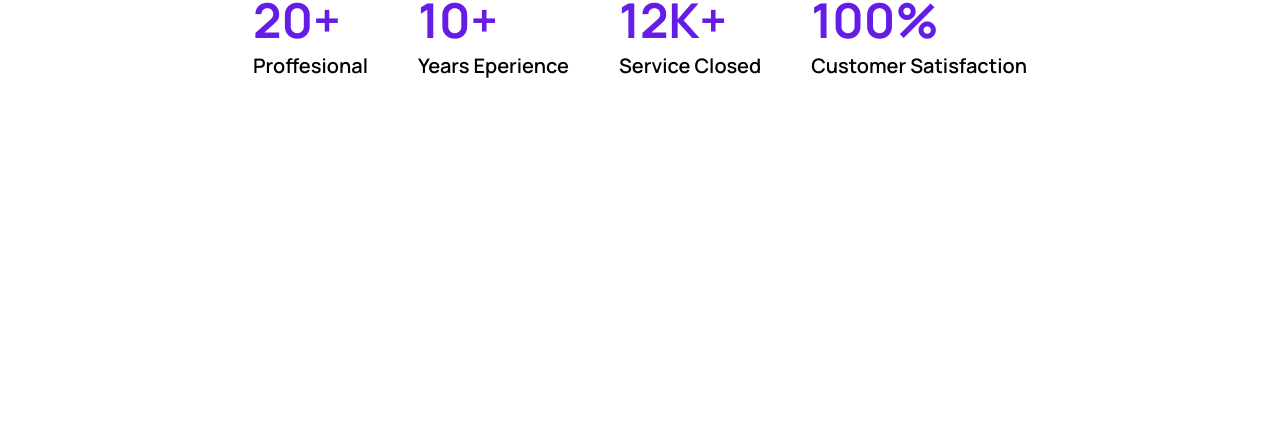
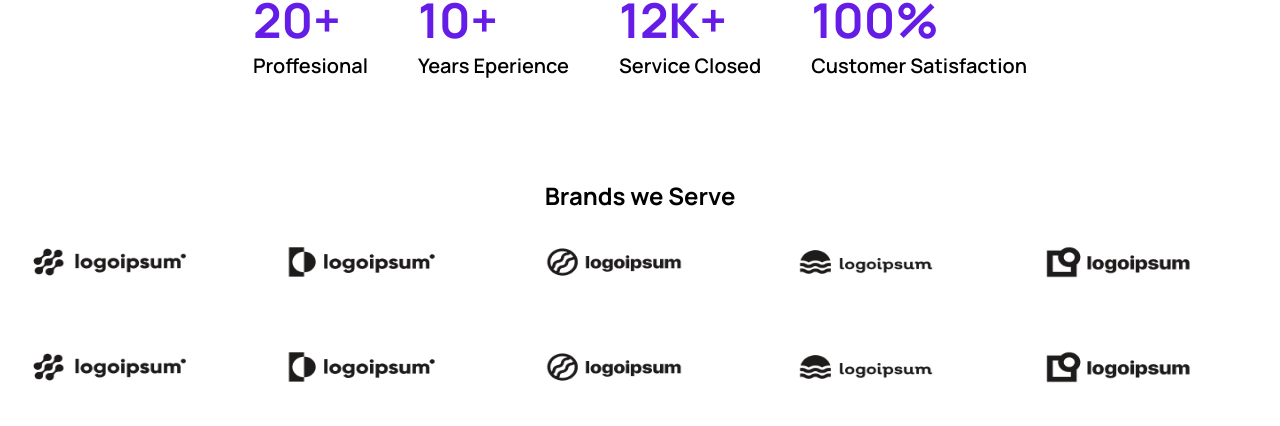
Before and after one commit to LovethEmah/FIRST-PROJECT, a plain HTML site: page index.html in a window 1280 px wide. Shown: the part 3118-3544 px from the top of the page. Before the commit the page ends 3207 px from the top, so only its background shows below. Drawn offline with Linux system fonts and the light colour scheme.

Commit message:
more sections

```diff
--- a/index.html
+++ b/index.html
@@ -313,6 +313,51 @@
 
     <section class="brands-section">
 
+        <h2>Brands we Serve</h2>
+        <div class="brand-grid-container">
+
+            <div>
+                <img src="./images/brand1..png" alt="" height="100" width="200">
+            </div>
+
+            <div>
+                <img src="./images/brand2.png" alt="" height="100" width="200">
+            </div>
+
+            <div>
+                <img src="./images/brand3.png" alt="" height="100" width="200">
+            </div>
+
+            <div>
+                <img src="./images/brand4.png" alt="" height="100" width="200">
+            </div>
+
+            <div>
+                <img src="./images/brand5.png" alt="" height="100" width="200">
+            </div>
+
+            <div>
+                <img src="./images/brand1..png" alt="" height="100" width="200">
+            </div>
+
+            <div>
+                <img src="./images/brand2.png" alt="" height="100" width="200">
+            </div>
+
+            <div>
+                <img src="./images/brand3.png" alt="" height="100" width="200">
+            </div>
+
+            <div>
+                <img src="./images/brand4.png" alt="" height="100" width="200">
+            </div>
+
+            <div>
+                <img src="./images/brand5.png" alt="" height="100" width="200">
+            </div>
+
+        </div>
+
     </section>
 
 
--- a/styles.css
+++ b/styles.css
@@ -516,3 +516,17 @@ form input {
     font-size: 20px;
 
   }
+
+  .brands-section{
+    margin-top: 100px;
+  }
+
+  .brands-section h2{
+    text-align: center;
+
+  }
+
+  .brand-grid-container{
+    display: grid;
+    grid-template-columns: repeat(5, 1fr);
+  }
```
Also changed, not shown: images/brand1..png (added), images/brand2.png (added), images/brand3.png (added), images/brand4.png (added), images/brand5.png (added), images/letterL.png (added).
